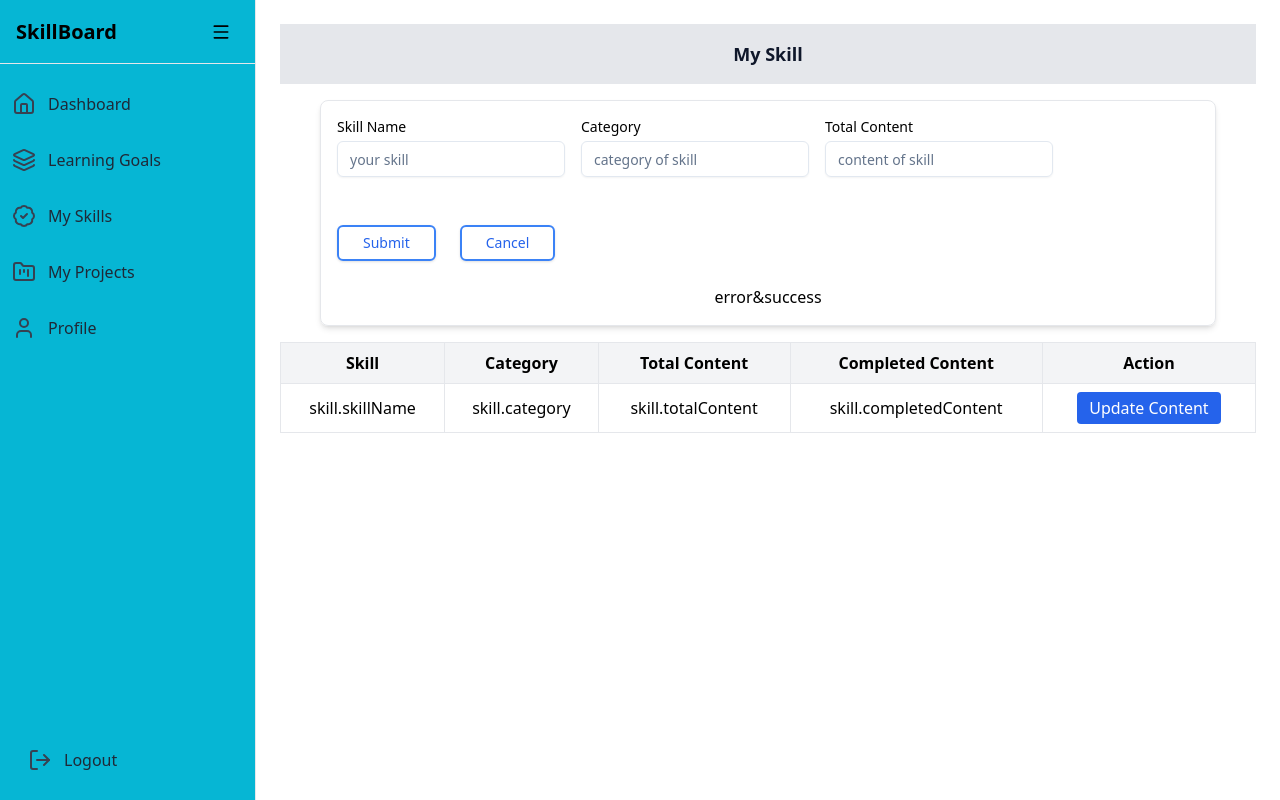
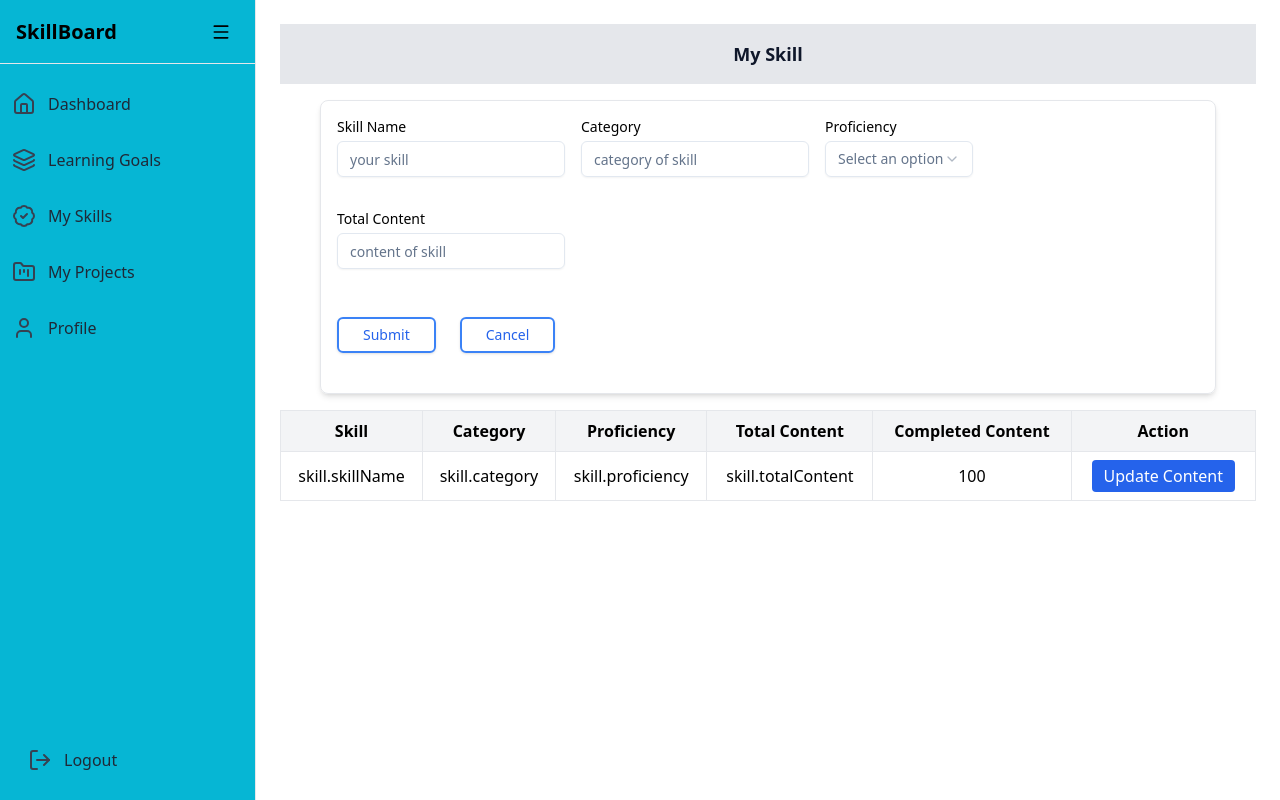
Before and after one commit to Vasu-Thalluri/skill-board, a React (Vite) app in the folder skill-boardFend/: page /skills in a window 1280 px wide. Built offline with nearby package versions, Linux system fonts and the light colour scheme.

Commit message:
installed axios for managing http requests and added post req functionality and success, error msg func for goal and added proficiency field for skills.

```diff
--- a/skill-boardFend/index.html
+++ b/skill-boardFend/index.html
@@ -4,7 +4,7 @@
     <meta charset="UTF-8" />
     <!-- <link rel="icon" type="image/svg+xml" href="/vite.svg" /> -->
     <meta name="viewport" content="width=device-width, initial-scale=1.0" />
-    <title>skill-boardfend</title>
+    <title>skill-board</title>
   </head>
   <body>
     <div id="root"></div>
--- a/skill-boardFend/package.json
+++ b/skill-boardFend/package.json
@@ -15,6 +15,7 @@
     "@radix-ui/react-popover": "^1.1.15",
     "@radix-ui/react-select": "^2.2.6",
     "@radix-ui/react-slot": "^1.2.4",
+    "axios": "^1.13.2",
     "class-variance-authority": "^0.7.1",
     "clsx": "^2.1.1",
     "date-fns": "^4.1.0",
--- a/skill-boardFend/src/pages/MyGoals.jsx
+++ b/skill-boardFend/src/pages/MyGoals.jsx
@@ -3,8 +3,16 @@ import { Button } from "@/components/ui/button";
 import RHFInput from "@/components/ui/RHFinput";
 import RHFSelect from "@/components/ui/RHFselect";
 import RHFDate from "@/components/ui/RHFdate";
+import axios from "axios";
+import { useState } from "react";
 
 const MyGoals = () => {
+  const [message, setMessage] = useState({ type: "", msg: "" });
+  const priority = [
+    { value: "primary", label: "primary" },
+    { value: "secondary", label: "secondary" },
+    { value: "tertiary", label: "tertiary" },
+  ];
   const { control, handleSubmit, reset } = useForm({
     defaultValues: {
       goaltitle: "",
@@ -41,24 +49,30 @@ const MyGoals = () => {
   const priorityRules = {
     required: "Priority is required",
   };
-  const onSubmit = (data) => {
-    //console.log("Goal Data:", data);
-    let priorityID;
-    switch (data.priority) {
-      case "Primary":
-        priorityID = 1;
-        break;
-      case "Secondary":
-        priorityID = 2;
-        break;
-      case "Tertiary":
-        priorityID = 3;
-        break;
-      default:
-        priorityID = undefined;
+  const API_URL = import.meta.env.VITE_API_URL;
+  const onSubmit = async (data) => {
+    console.log(data);
+    try {
+      const response = await axios.post(`${API_URL}/goal/create`, data);
+      console.log(response);
+      const success = response.data.success;
+      console.log("id of submitted record", response.data.data.insertId);
+      if (success) {
+        setMessage({ type: "success", msg: response.data.message });
+        console.log(message);
+        setTimeout(() => {
+          setMessage({ type: "", msg: "" });
+          reset();
+        }, 2000);
+      }
+    } catch (error) {
+      console.log(error);
+      const errMsg = error.response.data?.error;
+      setMessage({ type: "error", msg: errMsg });
+      setTimeout(() => {
+        setMessage({ type: "", msg: "" });
+      }, 2000);
     }
-    const goalForm = { ...data, priority: priorityID.toString() };
-    console.log(goalForm);
   };
   const handleCancel = () => {
     reset();
@@ -104,11 +118,7 @@ const MyGoals = () => {
             control={control}
             placeholder="Pick Priority"
             rules={priorityRules}
-            options={[
-              { value: "Primary", label: "Primary" },
-              { value: "Secondary", label: "Secondary" },
-              { value: "Tertiary", label: "Tertiary" },
-            ]}
+            options={priority}
           />
         </div>
         <div className="flex mb-6 gap-6 mt-8">
@@ -127,7 +137,11 @@ const MyGoals = () => {
           </Button>
         </div>
         <div className="text-center">
-          <p>error&success</p>
+          {message.msg && (
+            <p style={{ color: message.type === "error" ? "red" : "green" }}>
+              {message.msg}
+            </p>
+          )}
         </div>
       </form>
     </div>
--- a/skill-boardFend/src/pages/skill/MySkills.jsx
+++ b/skill-boardFend/src/pages/skill/MySkills.jsx
@@ -1,18 +1,25 @@
 import { useForm } from "react-hook-form";
 import { Button } from "@/components/ui/button";
 import RHFInput from "@/components/ui/RHFinput";
+import RHFSelect from "@/components/ui/RHFselect";
 import { useState } from "react";
 import UpdateContentModal from "./UpdateContentModal";
 
 const MySkills = () => {
   const [selectedSkill, setSelectedSkill] = useState(null);
-  const skill = { completedContent: 1 };
+  const proficiency = [
+    { value: "Beginner", label: "Beginner" },
+    { value: "Intermediate", label: "Intermediate" },
+    { value: "Advanced", label: "Advanced" },
+  ];
+  const skill = { completedContent: 100 };
   console.log(selectedSkill);
   // const selectedSkill = "React";
   const { control, handleSubmit, reset } = useForm({
     defaultValues: {
       skillName: "",
       category: "",
+      proficiency: "",
       totalContent: "",
     },
   });
@@ -41,7 +48,9 @@ const MySkills = () => {
       message: "Only numbers allowed",
     },
   };
-
+  const proficiencyRules = {
+    required: "Priority is required",
+  };
   const onSubmit = (data) => {
     //console.log("Goal Data:", data);
     console.log(data);
@@ -82,6 +91,13 @@ const MySkills = () => {
             placeholder="category of skill"
             type="text"
           />
+          <RHFSelect
+            label="Proficiency"
+            name="proficiency"
+            control={control}
+            rules={proficiencyRules}
+            options={proficiency}
+          />
           <RHFInput
             label="Total Content"
             name="totalContent"
@@ -107,7 +123,7 @@ const MySkills = () => {
           </Button>
         </div>
         <div className="text-center">
-          <p>error&success</p>
+          <p></p>
         </div>
       </form>
 
@@ -116,6 +132,7 @@ const MySkills = () => {
           <tr>
             <th className="border p-2">Skill</th>
             <th className="border p-2">Category</th>
+            <th className="border p-2">Proficiency</th>
             <th className="border p-2">Total Content</th>
             <th className="border p-2">Completed Content</th>
             <th className="border p-2">Action</th>
@@ -127,8 +144,9 @@ const MySkills = () => {
           <tr>
             <td className="border p-2">skill.skillName</td>
             <td className="border p-2">skill.category</td>
+            <td className="border p-2">skill.proficiency</td>
             <td className="border p-2">skill.totalContent</td>
-            <td className="border p-2">skill.completedContent</td>
+            <td className="border p-2">{skill.completedContent}</td>
             <td className="border p-2">
               <button
                 className="px-3 py-1 bg-blue-600 text-white rounded"
```
Also changed, not shown: 1 other file (tests, documents, lock files or other folders).
